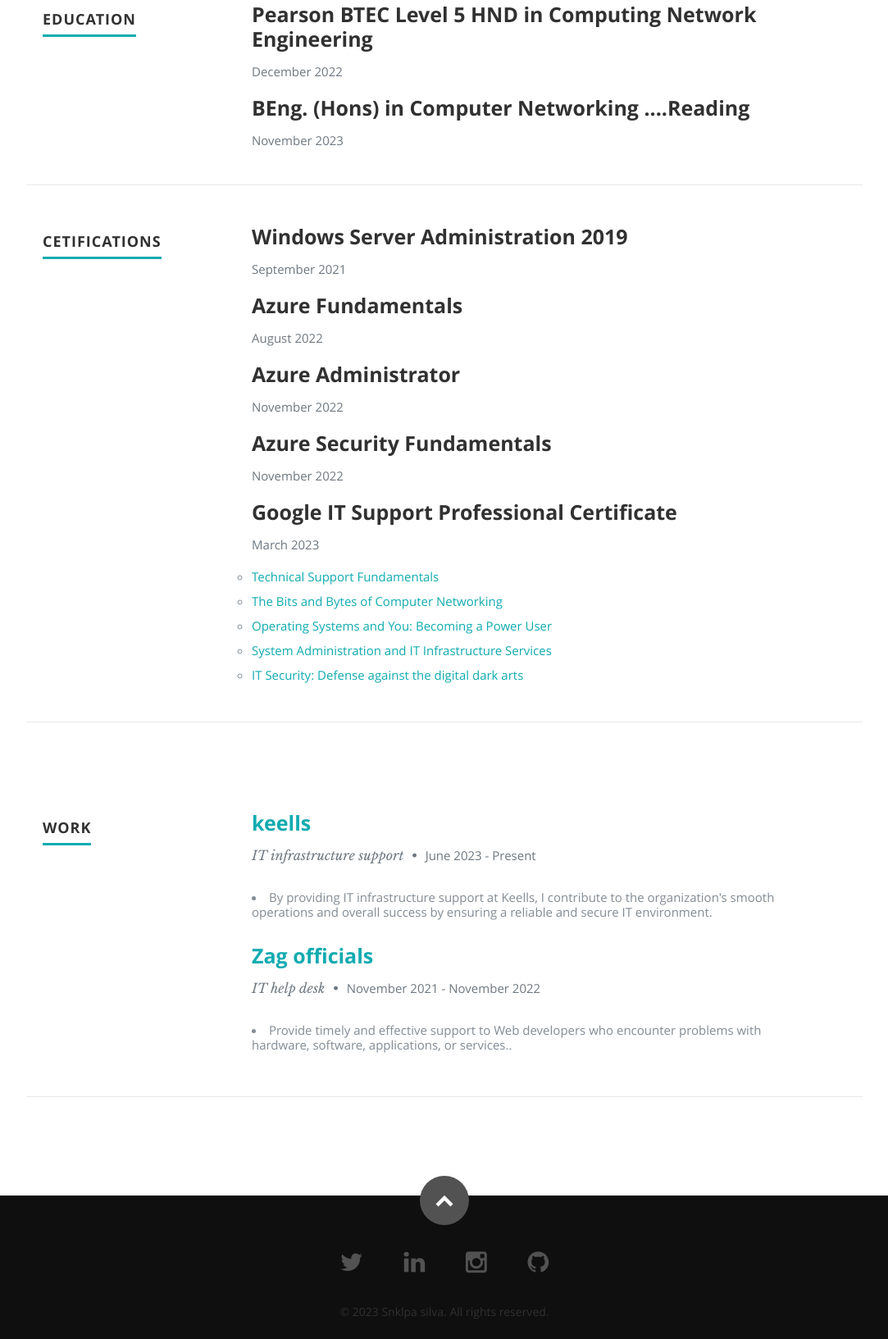
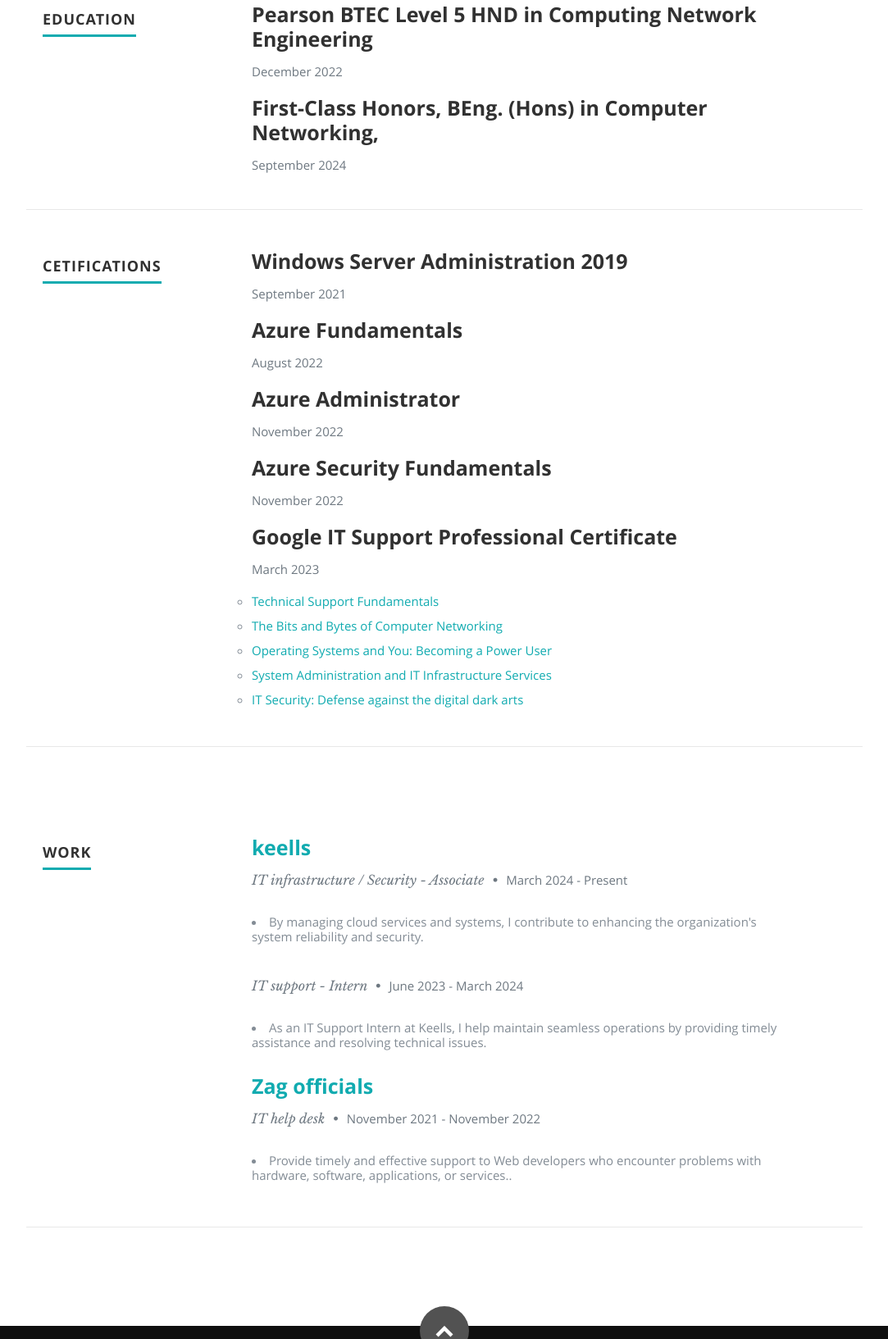
Before and after one commit to MadeBY-snklpa/Azure-resume, a plain HTML site: page frontend/index.html in a window 1280 px wide. Shown: the part 1407-3040 px from the top of the page at 82% size, without its empty margins (98-1181 px from the left). Drawn offline with nearby package versions, Linux system fonts and the light colour scheme.

Commit message:
Update index.html

```diff
--- a/frontend/index.html
+++ b/frontend/index.html
@@ -21,6 +21,8 @@
 	<link rel="stylesheet" href="css/layout.css">
    <link rel="stylesheet" href="css/media-queries.css">
    <link rel="stylesheet" href="css/magnific-popup.css">
+
+
 
    <!-- Script
    ================================================== -->
@@ -146,8 +148,8 @@
 
                <div class="twelve columns">
 
-                  <h3>BEng. (Hons) in Computer Networking  ....Reading</h3>
-                  <p class="info"><em class="date">November 2023</em></p>
+                  <h3>First-Class Honors, BEng. (Hons) in Computer Networking, </h3>
+                  <p class="info"><em class="date">September 2024</em></p>
 
                </div>
 
@@ -241,15 +243,24 @@
                <div class="twelve columns">
 
                   <h3><a href="https://www.linkedin.com/company/keells/" target="_blank">keells</a></h3>
-                  <p class="info"> IT infrastructure support  <span>&bull;</span> <em class="date">June 2023 - Present</em></p>
+                  <p class="info"> IT infrastructure / Security - Associate  <span>&bull;</span> <em class="date">March 2024 - Present</em></p>
 
                   <p>
-                  <li>By providing IT infrastructure support at Keells, I contribute to the organization's smooth operations and overall success by ensuring a reliable and secure IT environment.</li>
+                  <li> By managing cloud services and systems, I contribute to enhancing the organization's system reliability and security.</li>
                   </p>
 
                </div>
+               <div class="twelve columns">
 
-            </div> <!-- item end -->
+
+                  <p class="info"> IT  support - Intern <span>&bull;</span> <em class="date">June 2023 - March 2024</em></p>
+
+                  <p>
+                  <li>As an IT Support Intern at Keells, I help maintain seamless operations by providing timely assistance and resolving technical issues.</li>
+                  </p>
+
+               </div>
+         </div> <!-- item end -->
 
             <div class="row item">
 
@@ -302,7 +313,7 @@
 
       </div>
 	  <div>
-          <p style="text-align:center;">&copy; 2023 Snklpa silva. All rights reserved.</p>
+          <p style="text-align:center;">&copy; 2024 Snklpa silva. All rights reserved.</p>
       </div>
 
    </footer> <!-- Footer End-->
```
